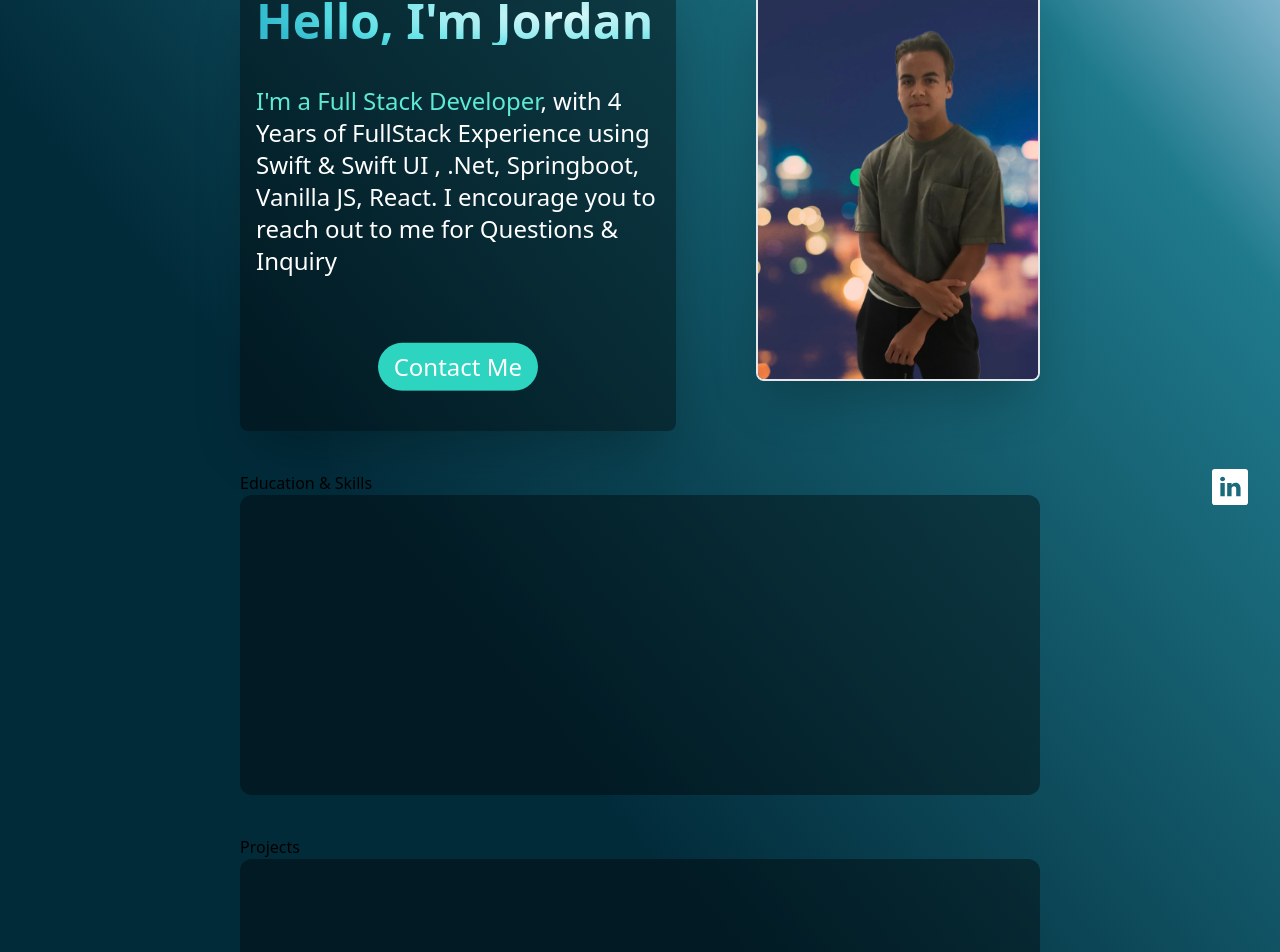
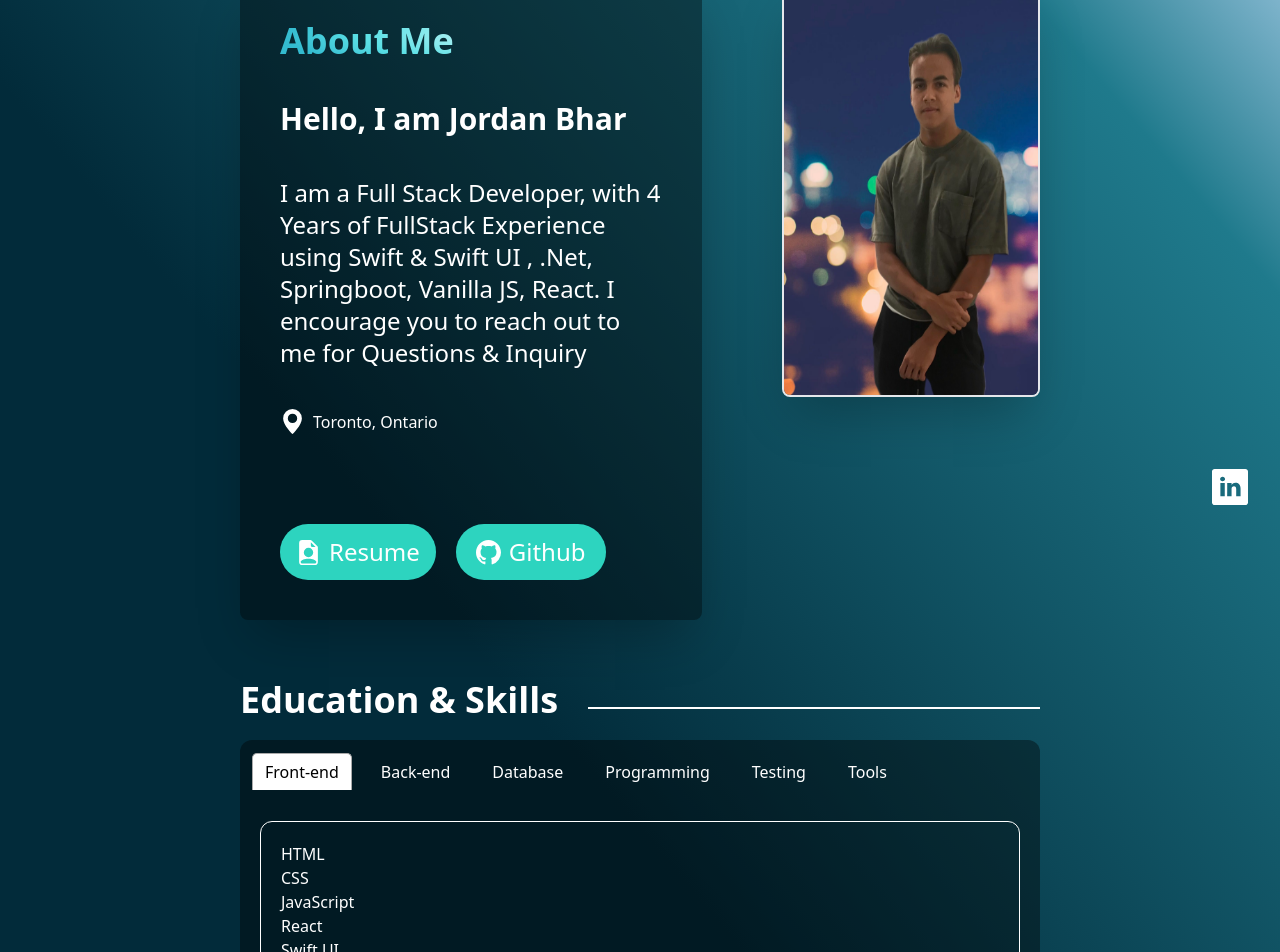
Before and after one commit to JordanBhar/DeveloperPortfolio, a React (Vite) app in the folder DevPortfolioWebsite/: page / in a window 1280 px wide. Shown: the part 203-1155 px from the top of the page. Built offline with nearby package versions, Linux system fonts and the light colour scheme; the HTML template or start-up script is replaced by a standard one.

Commit message:
Added Skills&Education Tab

```diff
--- a/DevPortfolioWebsite/package.json
+++ b/DevPortfolioWebsite/package.json
@@ -10,11 +10,13 @@
     "preview": "vite preview"
   },
   "dependencies": {
+    "primereact": "^9.6.2",
     "react": "^18.2.0",
     "react-dom": "^18.2.0",
     "react-router": "^6.14.2",
     "react-router-dom": "^5.2.0",
     "react-scroll": "^1.8.9",
+    "react-tabs": "^6.0.2",
     "sass-loader": "7.1.0"
   },
   "devDependencies": {
--- a/DevPortfolioWebsite/src/App.jsx
+++ b/DevPortfolioWebsite/src/App.jsx
@@ -29,6 +29,9 @@ const App = () => {
             <div ref={contactRef}  id="Contact">
               <Contact />
             </div>
+
+
+
           </div>
         </div>
       </div>
--- a/DevPortfolioWebsite/src/components/Navbar.jsx
+++ b/DevPortfolioWebsite/src/components/Navbar.jsx
@@ -1,6 +1,5 @@
 import React, { useState, useEffect } from "react";
 import { close, logo, menu } from "../assets";
-import { NavLink } from "react-router-dom";
 import { navLinks } from "../constants";
 import { Link as ScrollLink, animateScroll as scroll } from "react-scroll";
 
@@ -28,7 +27,7 @@ const Navbar = ({ educationRef, projectsRef, contactRef }) => {
     };
   }, []);
 
-  // Apply the 'fixed-nav' class conditionally
+  // Apply the 'fixed-nav' class conditionally based on if the
   const navClass = isFixed ? 'fixed right-0 left-0 top-0 transition ease-in-out delay-150 bg-zinc-900 opacity-80 rounded-lg shadow-2xl shadow-cyan-600/50' : 'bg-acrylic rounded-lg shadow-2xl shadow-cyan-600/50 mt-[10px]';
 
   return (
--- /dev/null
+++ b/DevPortfolioWebsite/src/components/SkillsTab.jsx
@@ -0,0 +1,38 @@
+import React, { useState } from 'react';
+import { Tab, Tabs, TabList, TabPanel } from 'react-tabs';
+import { tabViewsSkillsEducation } from '../constants';
+import 'react-tabs/style/react-tabs.css'; // Import styles (you may need to adjust the path)
+
+const SkillsTab = () => {
+  const [selectedTab, setSelectedTab] = useState(0);
+
+  const handleTabSelect = (index) => {
+    setSelectedTab(index);
+  };
+
+  return (
+    <div>
+      <Tabs selectedIndex={selectedTab} onSelect={handleTabSelect}>
+        <TabList className={`p-3 space-x-4 text-white flex flex-row items-center`}>
+          {tabViewsSkillsEducation.map((skills) => (
+            <Tab key={skills.id}>{skills.title}</Tab>
+          ))}
+        </TabList>
+
+        <div className='m-5 border border-white p-5 rounded-xl text-white'>
+          {tabViewsSkillsEducation.map((skills) => (
+            <TabPanel key={skills.id}>
+              <ul>
+                {skills.skills && skills.skills.map((skill, skillIndex) => (
+                  <li key={skillIndex}>{skill}</li>
+                ))}
+              </ul>
+            </TabPanel>
+          ))}
+        </div>
+      </Tabs>
+    </div>
+  );
+};
+
+export default SkillsTab;
--- a/DevPortfolioWebsite/src/components/index.js
+++ b/DevPortfolioWebsite/src/components/index.js
@@ -1,9 +1,11 @@
 import Navbar from './Navbar'
 import Socials from './Socials'
+import SkillsTab from './SkillsTab'
 
 export {
     Socials,
     Navbar,
+    SkillsTab
 };
 
 //file is used to compile all components into one place so only one reference (import) needs to be done
--- a/DevPortfolioWebsite/src/constants/index.js
+++ b/DevPortfolioWebsite/src/constants/index.js
@@ -18,6 +18,42 @@ export const navLinks = [
     title: "Contact",
   },
 ];
+
+export const tabViewsSkillsEducation = [
+    {
+      id: 1,
+      title: "Front-end",
+      skills: ["HTML", "CSS", "JavaScript" ,"React", "Swift UI"],
+    },
+    {
+      id: 2,
+      title: "Back-end",
+      skills: [".NET", "SpringBoot"],
+    },
+    {
+      id: 3,
+      title: "Database",
+      skills: ["Firebase", "SQL", "SQL lite"],
+    },
+    {
+      id: 4,
+      title: "Programming",
+      skills: ["C & C++", "C#", "Swift" ,"Kotlin", "Java", "Python"],
+    },
+    {
+      id: 5,
+      title: "Testing",
+      skills: ["xUnit",],
+    },
+    {
+      id: 6,
+      title: "Tools",
+      skills: ["Xcode", "Visual Studio Code", "IntelliJ" ,"CLion"],
+    },
+
+
+]
+
 
 // export const features = [
 //   {
--- a/DevPortfolioWebsite/src/index.css
+++ b/DevPortfolioWebsite/src/index.css
@@ -14,6 +14,12 @@
   --card-shadow: 0px 20px 100px -10px rgba(66, 71, 91, 0.1);
 }
 
+.card {
+  background: var(--surface-card);
+  padding: 2rem;
+  border-radius: 10px;
+  margin-bottom: 1rem;
+}
 
 .bg-primary-gradient {
   background: rgb(2,43,58);
--- a/DevPortfolioWebsite/src/pages/Contact.jsx
+++ b/DevPortfolioWebsite/src/pages/Contact.jsx
@@ -7,7 +7,13 @@ export const Contact = () => {
       <div className={`${styles.paddingX} ${styles.flexCenter} `}>
         <div className={`${styles.boxWidth}`}>
 
-          Contact
+        <h2 className="text-4xl font-bold text-white my-5">
+            <div className="flex flex-row items-center">
+              Contact
+              <hr className={`ml-[30px] h-0.5 mt-4 ${styles.boxWidth} bg-white border-0`}></hr>
+            </div>
+          </h2>
+
           <div className="bg-acrylic h-[100px] rounded-xl">
 
           </div>
--- a/DevPortfolioWebsite/src/pages/Education.jsx
+++ b/DevPortfolioWebsite/src/pages/Education.jsx
@@ -1,5 +1,6 @@
 import React from 'react'
 import styles from '../style';
+import { SkillsTab } from '../components';
 
 export const Education = () => {
   return (
@@ -7,11 +8,15 @@ export const Education = () => {
       <div className={`${styles.paddingX} ${styles.flexCenter} `}>
         <div className={`${styles.boxWidth}`}>
 
-
-          Education & Skills
+          <h2 className="text-4xl font-bold text-white my-5">
+            <div className="flex flex-row items-center">
+              <p className='whitespace-nowrap'>Education & Skills</p>
+              <hr className={`ml-[30px] h-0.5 mt-4 w-full bg-white border-0`}></hr>
+            </div>
+          </h2>
 
           <div className="bg-acrylic h-[300px] rounded-xl">
-
+            <SkillsTab/>
           </div>
 
         </div>
--- a/DevPortfolioWebsite/src/pages/Home.jsx
+++ b/DevPortfolioWebsite/src/pages/Home.jsx
@@ -12,32 +12,57 @@ const Home = () => {
 
           <div className="flex flex-col justify-center space-x-20 md:flex-row">
 
-            <div className="md:w-3/4 space-y-10 bg-acrylic rounded-lg shadow-2xl p-4">
+            <div className="md:w-3/4 space-y-10 bg-acrylic rounded-lg shadow-2xl p-10">
 
-              <p className="text-5xl font-bold text-gradient">
-                Hello, I'm Jordan
+              <p className="text-4xl font-bold text-gradient">
+                About Me
+              </p>
+
+              <p className="text-3xl font-bold text-white">
+                Hello, I am Jordan Bhar
               </p>
 
               <p className="text-2xl text-teal-300">
-                <span className="text-teal-300">I'm a Full Stack Developer</span>
+                <span className="text-white">I am a Full Stack Developer</span>
                 <span className="text-white">, with 4 Years of FullStack Experience using Swift & Swift UI , .Net, Springboot, Vanilla JS, React. I encourage you to reach out to me for Questions & Inquiry</span>
               </p>
+
+              <div className="flex flex-row items-center gap-x-2 text-l text-white ">
+                <svg xmlns="http://www.w3.org/2000/svg" width="25" height="25" fill="currentColor" className="bi bi-geo-alt-fill" viewBox="0 0 16 16">
+                <path d="M8 16s6-5.686 6-10A6 6 0 0 0 2 6c0 4.314 6 10 6 10zm0-7a3 3 0 1 1 0-6 3 3 0 0 1 0 6z"/>
+                </svg>
+                Toronto, Ontario
+              </div>
 
               <div className=" mbs:visible md:hidden md:w-2/4 flex justify-center p-[40px]">
                 <img src={profile} className="h-[25em] w-[20em] shrink rounded-lg shadow-2xl border-2  " alt="Profile"/>
               </div>
 
 
-              <div className="pt-[50px] flex justify-center animate-bounce ">
-                <a className="rounded-full bg-teal-400 text-white py-2 px-4 text-xl" href="mailto:suv300@icloud.com">
-                  Contact Me
+              <div className="pt-[50px] flex flex-row space-x-5 justify-start">
+                <a className="rounded-full bg-teal-400 text-white py-3 px-4 text-xl" href="#">
+                  <div className="flex flex-row items-center gap-x-2">
+                    <svg xmlns="http://www.w3.org/2000/svg" width="25" height="25" fill="currentColor" className="bi bi-file-earmark-person-fill" viewBox="0 0 16 16">
+                    <path d="M9.293 0H4a2 2 0 0 0-2 2v12a2 2 0 0 0 2 2h8a2 2 0 0 0 2-2V4.707A1 1 0 0 0 13.707 4L10 .293A1 1 0 0 0 9.293 0zM9.5 3.5v-2l3 3h-2a1 1 0 0 1-1-1zM11 8a3 3 0 1 1-6 0 3 3 0 0 1 6 0zm2 5.755V14a1 1 0 0 1-1 1H4a1 1 0 0 1-1-1v-.245S4 12 8 12s5 1.755 5 1.755z"/>
+                    </svg>
+                    Resume
+                  </div>
+                </a>
+
+                <a className="rounded-full bg-teal-400 text-white py-3 px-5 text-xl" href="#">
+                  <div className="flex flex-row items-center gap-x-2">
+                    <svg xmlns="http://www.w3.org/2000/svg" width="25" height="25" fill="currentColor" className="bi bi-github" viewBox="0 0 16 16">
+                    <path d="M8 0C3.58 0 0 3.58 0 8c0 3.54 2.29 6.53 5.47 7.59.4.07.55-.17.55-.38 0-.19-.01-.82-.01-1.49-2.01.37-2.53-.49-2.69-.94-.09-.23-.48-.94-.82-1.13-.28-.15-.68-.52-.01-.53.63-.01 1.08.58 1.23.82.72 1.21 1.87.87 2.33.66.07-.52.28-.87.51-1.07-1.78-.2-3.64-.89-3.64-3.95 0-.87.31-1.59.82-2.15-.08-.2-.36-1.02.08-2.12 0 0 .67-.21 2.2.82.64-.18 1.32-.27 2-.27.68 0 1.36.09 2 .27 1.53-1.04 2.2-.82 2.2-.82.44 1.1.16 1.92.08 2.12.51.56.82 1.27.82 2.15 0 3.07-1.87 3.75-3.65 3.95.29.25.54.73.54 1.48 0 1.07-.01 1.93-.01 2.2 0 .21.15.46.55.38A8.012 8.012 0 0 0 16 8c0-4.42-3.58-8-8-8z"/>
+                    </svg>
+                    Github
+                  </div>
                 </a>
               </div>
 
             </div>
 
-            <div className=" p:invisible md:visible md:w-2/4 flex justify-center">
-              <img src={profile} className="h-[25em] w-[22em] shrink rounded-lg shadow-2xl border-2  " alt="Profile"/>
+            <div className=" p:invisible md:visible flex justify-center">
+              <img src={profile} className="h-[26em] w-[22em] shrink rounded-lg shadow-2xl border-2  " alt="Profile"/>
             </div>
 
           </div>
--- a/DevPortfolioWebsite/src/pages/Projects.jsx
+++ b/DevPortfolioWebsite/src/pages/Projects.jsx
@@ -7,7 +7,12 @@ export const Projects = () => {
       <div className={`${styles.paddingX} ${styles.flexCenter} `}>
         <div className={`${styles.boxWidth}`}>
 
-          Projects
+          <h2 className="text-4xl font-bold text-white my-5">
+            <div className="flex flex-row items-center">
+              Projects
+              <hr className={`ml-[30px] h-0.5 mt-4 ${styles.boxWidth} bg-white border-0`}></hr>
+            </div>
+          </h2>
 
           <div className="bg-acrylic h-[300px] rounded-xl">
 
```
Also changed, not shown: 1 other file (tests, documents, lock files or other folders).
